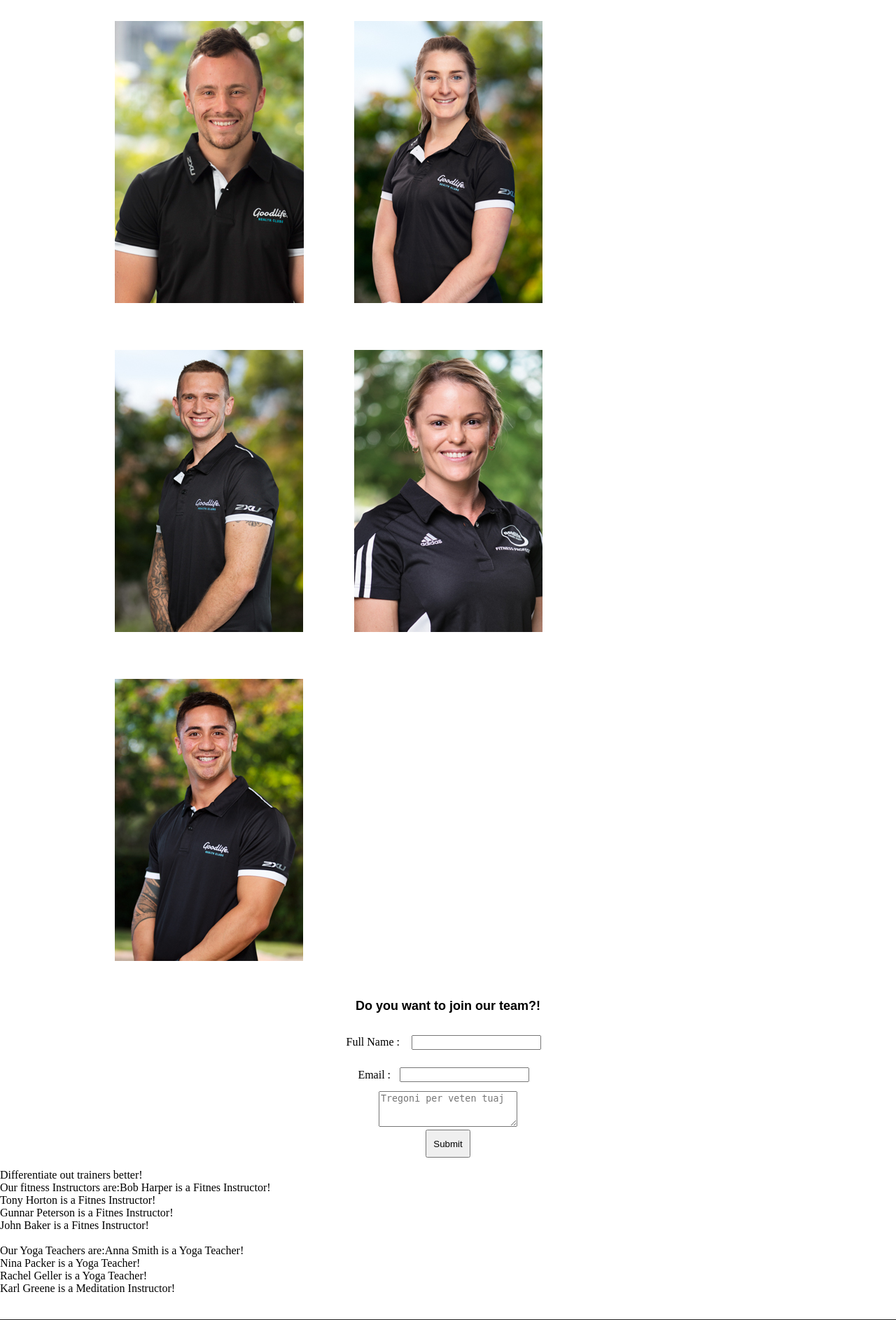
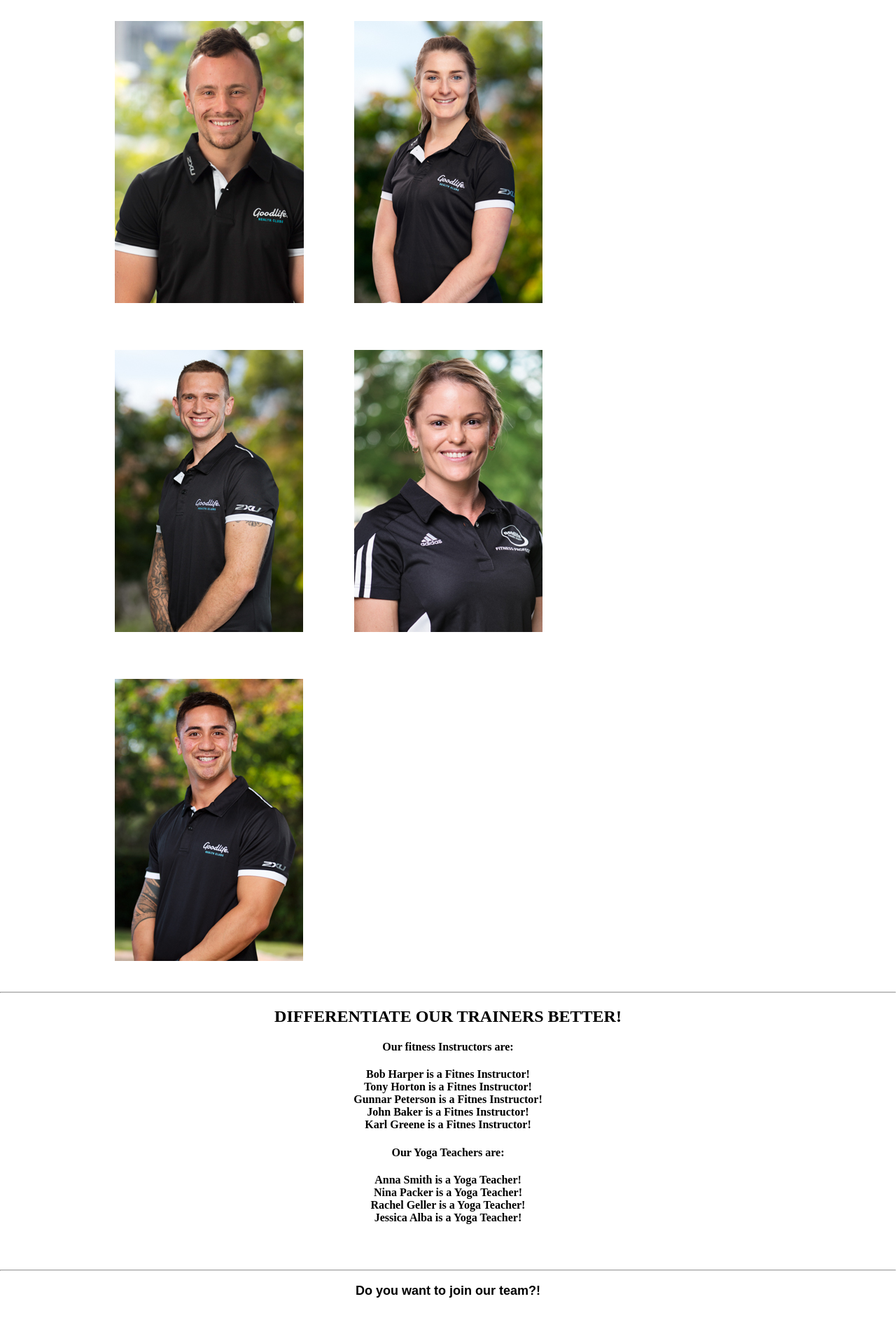
Before and after one commit to dardanbakiu/BodyFitPHP, a PHP site: page /ushtrime/team.php in a window 1280 px wide; the page is wider, and only the part inside the window is pictured. Shown: the part 1800-3686 px from the top of that part at 70% size. Run offline with PHP 8.4, Linux system fonts and the light colour scheme; some libraries are stand-ins or nearby versions.

Commit message:
Update team.php

```diff
--- a/team.php
+++ b/team.php
@@ -130,7 +130,7 @@
                         <td>4</td>
                         <td>Jessica</td>
                         <td>Alba</td>
-                        <td>Meditation Instructor</td>
+                        <td>Yoga Teacher </td>
                     </tr>
                     <tr>
                         <td>5</td>
@@ -160,7 +160,7 @@
                         <td>9</td>
                         <td>Karl</td>
                         <td>Greene</td>
-                        <td>Meditation Instructor</td>
+                        <td>Fitness Instructor</td>
                     </tr>
                 </tbody>
             </table>
@@ -241,7 +241,7 @@
                                     Name:<br>
                                        <h2>JESSICA ALBA</h2>
                                     Occupation:<br>
-                                       <b><p>Meditation Instructor</p></b>
+                                       <b><p>Yoga Teacher </p></b>
                                     Contact:<br><br>
                                     <a href="tel:044454545" class="telephone">044454545</a>
                                     <br><br>
@@ -341,7 +341,7 @@
                                     Name:<br>
                                        <h2>KARL GREENE</h2>
                                     Occupation:<br>
-                                       <b><p>Meditation Instructor</p></b>
+                                       <b><p>Fitness Instructor</p></b>
                                     Contact:<br><br>
                                     <a href="tel:044525252" class="telephone">044525252</a>
                                     <br><br>
@@ -352,7 +352,46 @@
                 </li>
             </ul>
         </section>
-     <div id="join" style="text-align: center;">
+
+        <hr>
+    <div id="trainersphp" style="text-align: center;">
+
+    <h2>DIFFERENTIATE OUR TRAINERS BETTER! <br></h2>
+
+    <h4>Our fitness Instructors are: <br><h4>
+
+    <?php
+    function Instruktoret($emri, $mbiemri)
+    {
+        echo "$emri $mbiemri is a Fitnes Instructor!<br>";
+
+    }
+
+    Instruktoret("Bob", "Harper");
+    Instruktoret("Tony", "Horton");
+    Instruktoret("Gunnar", "Peterson");
+    Instruktoret("John", "Baker");
+    Instruktoret("Karl", "Greene");
+    ?>
+
+    <h4>Our Yoga Teachers are: <br><h4>
+
+    <?php
+    function yogaTeachers($emri, $mbiemri)
+    {
+        echo "$emri $mbiemri is a Yoga Teacher! <br>";
+    }
+
+    yogaTeachers("Anna", "Smith");
+    yogaTeachers("Nina", "Packer");
+    yogaTeachers("Rachel","Geller");
+    yogaTeachers("Jessica", "Alba");
+
+    ?>
+    </div>
+    <br><br>
+    <hr>
+    <div id="join" style="text-align: center;">
         <h3>Do you want to join our team?!</h3>
         <label> Full Name :</label> <input type="text" id="emrii" style="margin: 1%"><br>
         <label> Email :</label><input type="Email" id="email" style="margin:1%;"> <br>
@@ -391,47 +430,8 @@
 
     </script>
 
-    <?php
 
-    echo "Differentiate out trainers better! <br>";
 
-    echo "Our fitness Instructors are:";
-    function Instruktoret($emri, $mbiemri)
-    {
-        echo "$emri $mbiemri is a Fitnes Instructor!<br>";
-
-    }
-
-    Instruktoret("Bob", "Harper");
-    Instruktoret("Tony", "Horton");
-    Instruktoret("Gunnar", "Peterson");
-    Instruktoret("John", "Baker");
-
-    echo "<br>";
-    echo "Our Yoga Teachers are:";
-    function yogaTeachers($emri, $mbiemri)
-    {
-        echo "$emri $mbiemri is a Yoga Teacher! <br>";
-    }
-
-    yogaTeachers("Anna", "Smith");
-    yogaTeachers("Nina", "Packer");
-    yogaTeachers("Rachel","Geller");
-
-    echo "<br";
-
-    echo "Our Meditation Instructors are: ";
-    function meditationInstructors($emri, $mbiemri)
-    {
-        echo "$emri $mbiemri is a Meditation Instructor! <br>";
-    }
-
-    meditationInstructors("Jessica", "Alba");
-    meditationInstructors("Karl", "Greene");
-
-    echo "<br>";
-
-?>
      <footer>
         <section id="footerimajtas">
             <h4>Address</h4>
```
